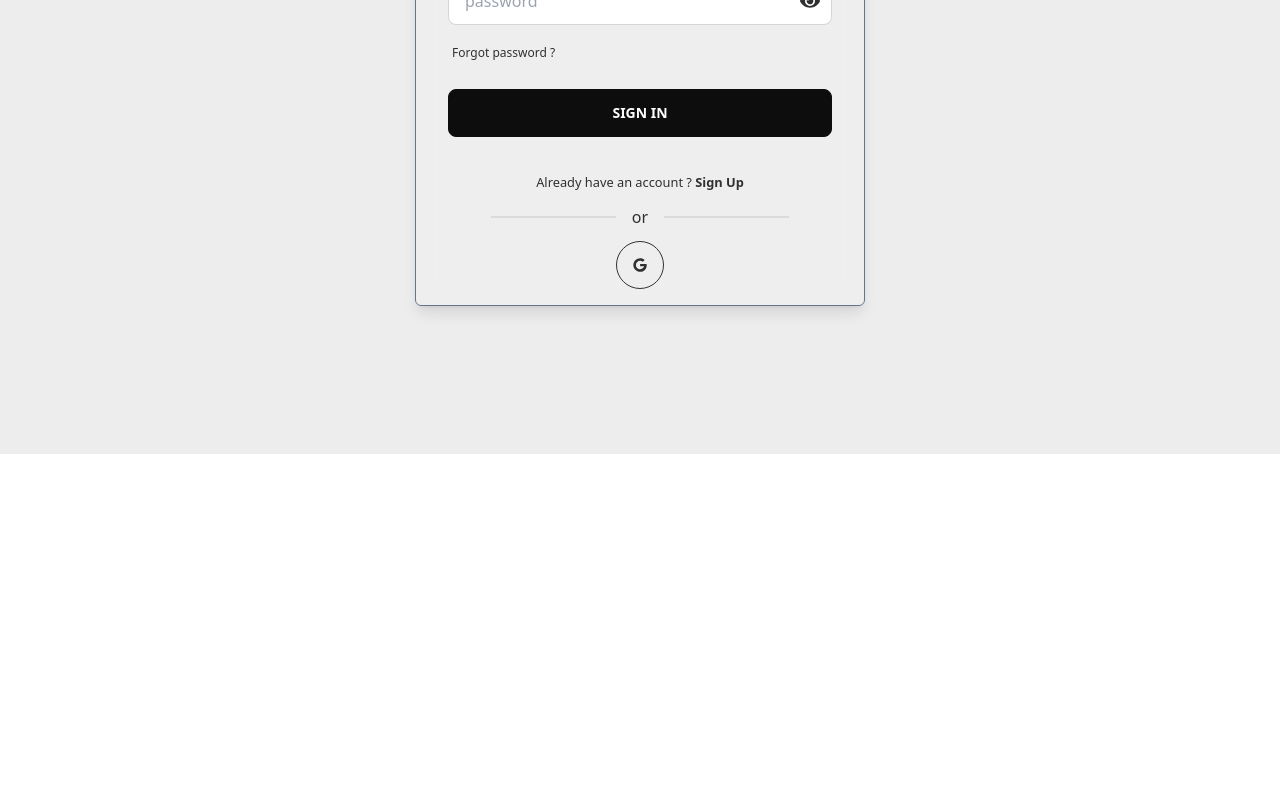
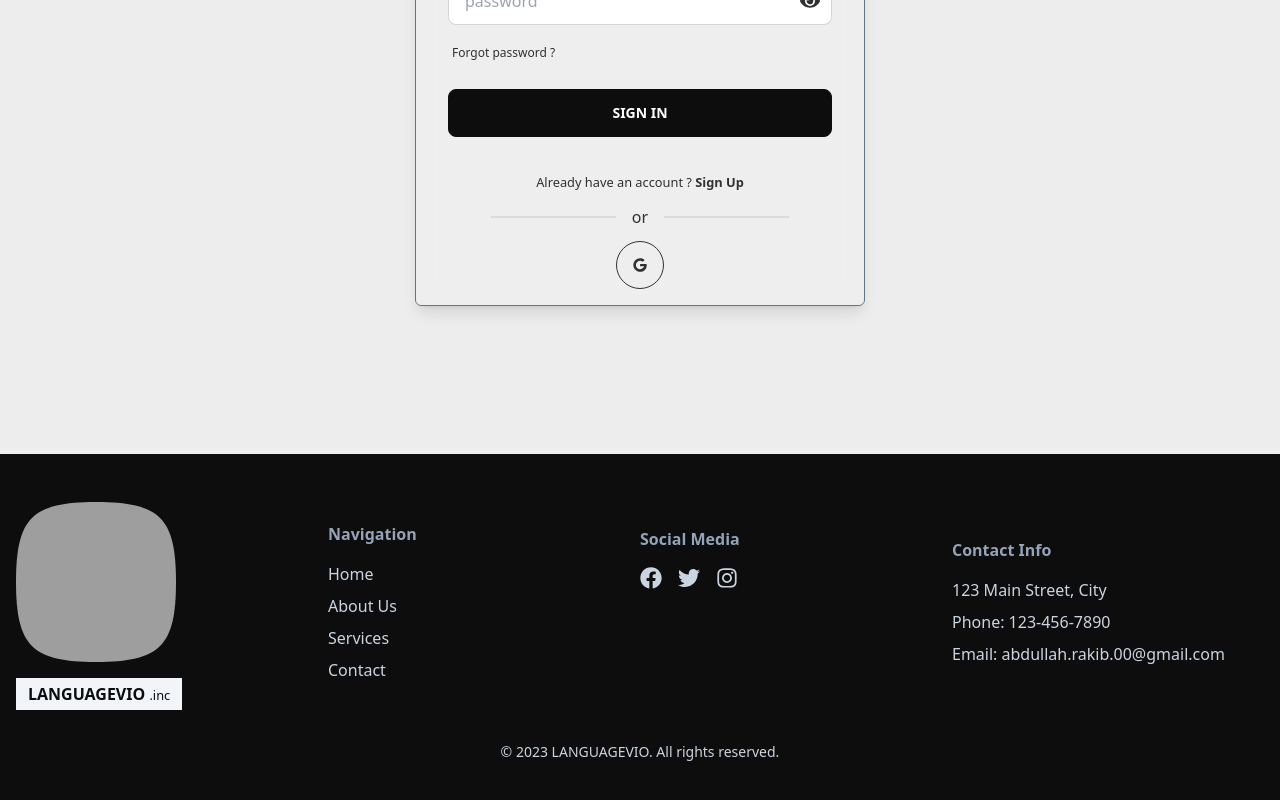
Before and after one commit to rakib8680/LanguageVio-Client, a React (Vite) app: page /login in a window 1280 px wide. Shown: the part 552-1352 px from the top of the page. Before the commit the page ends 1006 px from the top, so only its background shows below. Built offline with nearby package versions, Linux system fonts and the light colour scheme; no server answers; grey boxes are pictures that could not be loaded.

Commit message:
footer done

```diff
--- /dev/null
+++ b/src/components/shared/Footer.jsx
@@ -0,0 +1,46 @@
+import React from 'react';
+import { FaFacebook, FaTwitter, FaInstagram } from "react-icons/fa";
+import logo from '../../assets/logo2.jpg'
+
+const Footer = () => {
+    return (
+        <footer className="bg-primary py-12">
+            <div className="container mx-auto px-4">
+                <div className="flex flex-wrap justify-between items-center">
+                    <div className="w-full md:w-1/4 mb-8 md:mb-0   ">
+                        <img src={logo} alt="Logo" className="w-40 h-40 mb-4 mask mask-squircle" />
+                        <p className="text-primary bg-slate-100 w-fit px-3 py-1 font-black">LANGUAGEVIO <small className='font-normal'>.inc</small></p>
+                    </div>
+                    <div className="w-full md:w-1/4 mb-8 md:mb-0">
+                        <h4 className="text-slate-400 font-semibold mb-4">Navigation</h4>
+                        <ul className="text-slate-300">
+                            <li className="mb-2"><a href="#">Home</a></li>
+                            <li className="mb-2"><a href="#">About Us</a></li>
+                            <li className="mb-2"><a href="#">Services</a></li>
+                            <li className="mb-2"><a href="#">Contact</a></li>
+                        </ul>
+                    </div>
+                    <div className="w-full md:w-1/4 mb-8 md:mb-24">
+                        <h4 className="text-slate-400 font-semibold mb-4">Social Media</h4>
+                        <div className="flex">
+                            <a href="#" className="mr-4"><FaFacebook className="text-slate-300" size={22} /></a>
+                            <a href="#" className="mr-4"><FaTwitter className="text-slate-300" size={22} /></a>
+                            <a href="#" className="mr-4"><FaInstagram className="text-slate-300" size={22} /></a>
+                        </div>
+                    </div>
+                    <div className="w-full md:w-1/4">
+                        <h4 className="text-slate-400 font-semibold mb-4">Contact Info</h4>
+                        <p className="text-slate-300 mb-2">123 Main Street, City</p>
+                        <p className="text-slate-300 mb-2">Phone: 123-456-7890</p>
+                        <p className="text-slate-300 mb-2">Email: abdullah.rakib.00@gmail.com</p>
+                    </div>
+                </div>
+                <div className="mt-8 text-slate-300 text-center text-sm">
+                    &copy; {new Date().getFullYear()} LANGUAGEVIO. All rights reserved.
+                </div>
+            </div>
+        </footer>
+    );
+};
+
+export default Footer;
--- a/src/layouts/Main.jsx
+++ b/src/layouts/Main.jsx
@@ -1,5 +1,6 @@
 import React from 'react';
 import { Outlet } from 'react-router-dom';
+import Footer from '../components/shared/Footer';
 import Navbar from '../components/shared/NavBar/Navbar';
 
 const Main = () => {
@@ -7,6 +8,7 @@ const Main = () => {
         <div>
             <Navbar />
             <Outlet />
+            <Footer/>
         </div>
     );
 };
--- a/src/pages/LogIn&LogOut/LoginLayout.jsx
+++ b/src/pages/LogIn&LogOut/LoginLayout.jsx
@@ -3,11 +3,11 @@ import Login from './Login';
 
 const LoginLayout = () => {
     return (
-        <div>
-            <div>
+        <>
+            <>
             <Login/>
-            </div>
-        </div>
+            </>
+        </>
     );
 };
 
```
